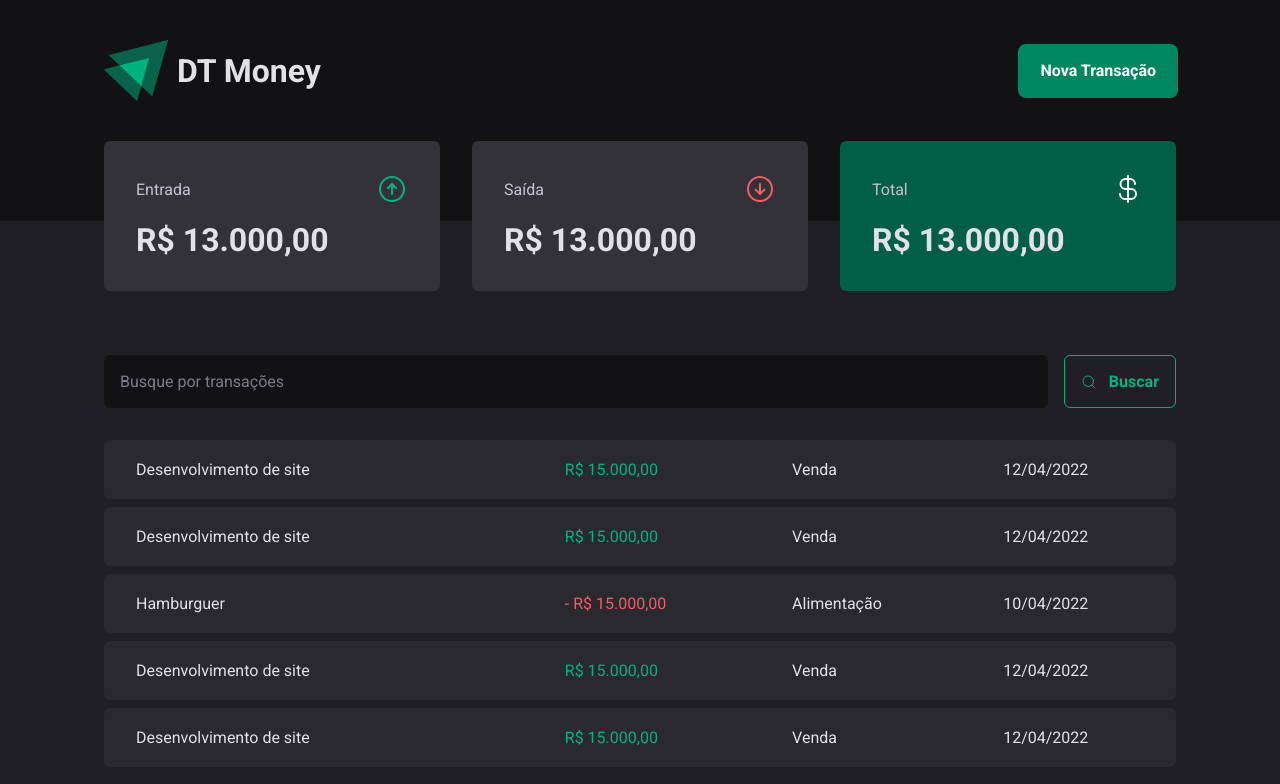
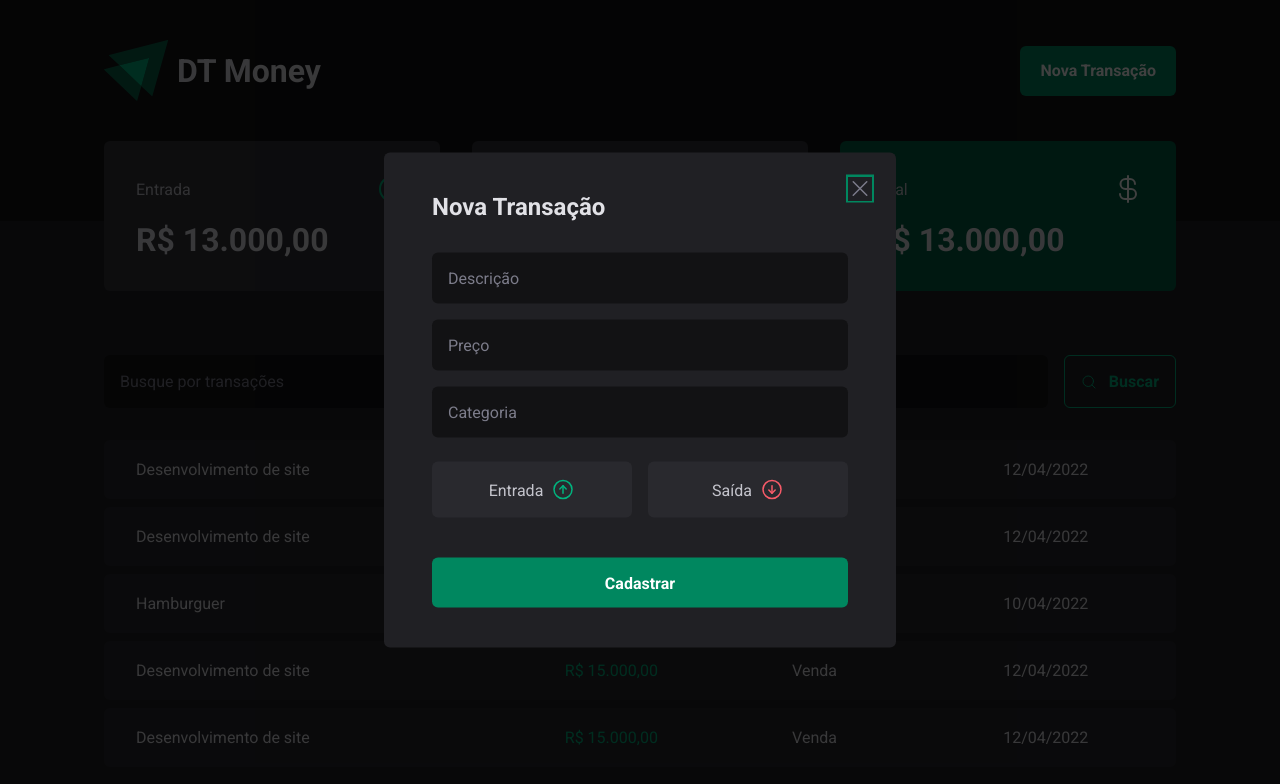
Before and after one commit to joaohenriquefernandes/ignite-dt-money, a React (Vite) app: page / in a window 1280 px wide. Both pictures are taken after a click on the button "Nova Transação". Shown: the top 784 px of the page. Built offline with nearby package versions, Linux system fonts and the light colour scheme.

Commit message:
feat: create new transaction modal component

```diff
--- a/package.json
+++ b/package.json
@@ -11,6 +11,8 @@
     "prepare": "husky install"
   },
   "dependencies": {
+    "@radix-ui/react-dialog": "^1.1.1",
+    "@radix-ui/react-radio-group": "^1.2.0",
     "phosphor-react": "^1.4.1",
     "react": "^18.2.0",
     "react-dom": "^18.2.0",
--- a/src/components/Header/index.tsx
+++ b/src/components/Header/index.tsx
@@ -1,4 +1,7 @@
+import * as Dialog from '@radix-ui/react-dialog';
+
 import igniteLogo from '../../assets/ignite-logo.svg';
+import { NewTransactionModal } from '../NewTransactionModal';
 
 import {
   HeaderContainer,
@@ -15,7 +18,14 @@
           <img src={igniteLogo} alt="" />
           <h1>DT Money</h1>
         </LogoContainer>
-        <NewTransactionButton>Nova Transação</NewTransactionButton>
+
+        <Dialog.Root>
+          <Dialog.Trigger asChild>
+            <NewTransactionButton>Nova Transação</NewTransactionButton>
+          </Dialog.Trigger>
+
+          <NewTransactionModal />
+        </Dialog.Root>
       </HeaderContent>
     </HeaderContainer>
   );
--- /dev/null
+++ b/src/components/NewTransactionModal/index.tsx
@@ -0,0 +1,46 @@
+import * as Dialog from '@radix-ui/react-dialog';
+import { ArrowCircleDown, ArrowCircleUp, X } from 'phosphor-react';
+
+import {
+  CloseButton,
+  Content,
+  Overlay,
+  TransactionType,
+  TransactionTypeButton,
+} from './styles';
+
+export function NewTransactionModal() {
+  return (
+    <Dialog.Portal>
+      <Overlay />
+
+      <Content>
+        <Dialog.Title>Nova Transação</Dialog.Title>
+
+        <CloseButton>
+          <X size={24} />
+        </CloseButton>
+
+        <form action="">
+          <input type="text" placeholder="Descrição" required />
+          <input type="number" placeholder="Preço" required />
+          <input type="text" placeholder="Categoria" required />
+
+          <TransactionType>
+            <TransactionTypeButton value="income" variant="income">
+              Entrada
+              <ArrowCircleUp size={24} />
+            </TransactionTypeButton>
+
+            <TransactionTypeButton value="outcome" variant="outcome">
+              Saída
+              <ArrowCircleDown size={24} />
+            </TransactionTypeButton>
+          </TransactionType>
+
+          <button type="submit">Cadastrar</button>
+        </form>
+      </Content>
+    </Dialog.Portal>
+  );
+}
--- /dev/null
+++ b/src/components/NewTransactionModal/styles.ts
@@ -0,0 +1,119 @@
+import * as Dialog from '@radix-ui/react-dialog';
+import * as RadioGroup from '@radix-ui/react-radio-group';
+import styled from 'styled-components';
+
+export const Overlay = styled(Dialog.Overlay)`
+  position: fixed;
+  width: 100vw;
+  height: 100vh;
+  inset: 0;
+  background: rgba(0, 0, 0, 0.75);
+`;
+
+export const Content = styled(Dialog.Content)`
+  min-width: 32rem;
+  border-radius: 6px;
+  padding: 2.5rem 3rem;
+  background: ${(props) => props.theme['gray-800']};
+  position: fixed;
+  top: 50%;
+  left: 50%;
+  transform: translate(-50%, -50%);
+
+  form {
+    margin-top: 2rem;
+    display: flex;
+    flex-direction: column;
+    gap: 1rem;
+
+    input {
+      border-radius: 6px;
+      border: 0;
+      background: ${(props) => props.theme['gray-900']};
+      color: ${(props) => props.theme['gray-300']};
+      padding: 1rem;
+
+      &::placeholder {
+        color: ${(props) => props.theme['gray-500']};
+      }
+    }
+
+    button[type='submit'] {
+      height: 50px;
+      border: 0;
+      background: ${(props) => props.theme['green-500']};
+      color: ${(props) => props.theme.white};
+      font-weight: bold;
+      padding: 0 1.25rem;
+      border-radius: 6px;
+      margin-top: 1.5rem;
+      cursor: pointer;
+
+      &:hover {
+        background: ${(props) => props.theme['green-700']};
+        transition: background-color 0.2s;
+      }
+    }
+  }
+`;
+
+export const CloseButton = styled(Dialog.Close)`
+  position: absolute;
+  background: transparent;
+  border: 0;
+  top: 1.5rem;
+  right: 1.5rem;
+  line-height: 0;
+  cursor: pointer;
+  color: ${(props) => props.theme['gray-500']};
+`;
+
+export const TransactionType = styled(RadioGroup.Root)`
+  display: grid;
+  grid-template-columns: repeat(2, 1fr);
+  gap: 1rem;
+  margin-top: 0.5rem;
+`;
+
+interface ITransactionTypeButtonProps {
+  variant: 'income' | 'outcome';
+}
+
+export const TransactionTypeButton = styled(
+  RadioGroup.Item,
+)<ITransactionTypeButtonProps>`
+  background: ${(props) => props.theme['gray-700']};
+  padding: 1rem;
+  display: flex;
+  align-items: center;
+  justify-content: center;
+  gap: 0.5rem;
+  border-radius: 6px;
+  cursor: pointer;
+  border: 0;
+  color: ${(props) => props.theme['gray-300']};
+
+  svg {
+    color: ${(props) =>
+      props.variant === 'income'
+        ? props.theme['green-300']
+        : props.theme['red-300']};
+  }
+
+  &[data-state='unchecked']:hover {
+    background: ${(props) => props.theme['gray-600']};
+    transition: background-color 0.2s;
+  }
+
+  &[data-state='checked'] {
+    color: ${(props) => props.theme.white};
+    background: ${(props) =>
+      props.variant === 'income'
+        ? props.theme['green-500']
+        : props.theme['red-500']};
+
+    svg {
+      color: ${(props) => props.theme.white};
+    }
+  }
+`;
```
Also changed, not shown: 1 other file (tests, documents, lock files or other folders).
